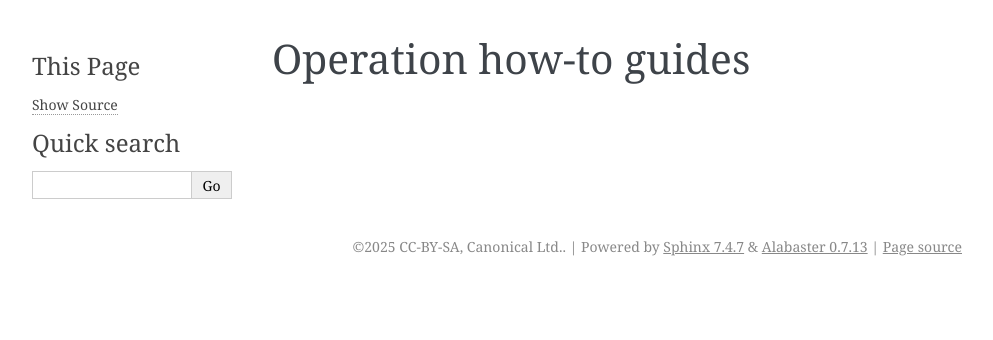
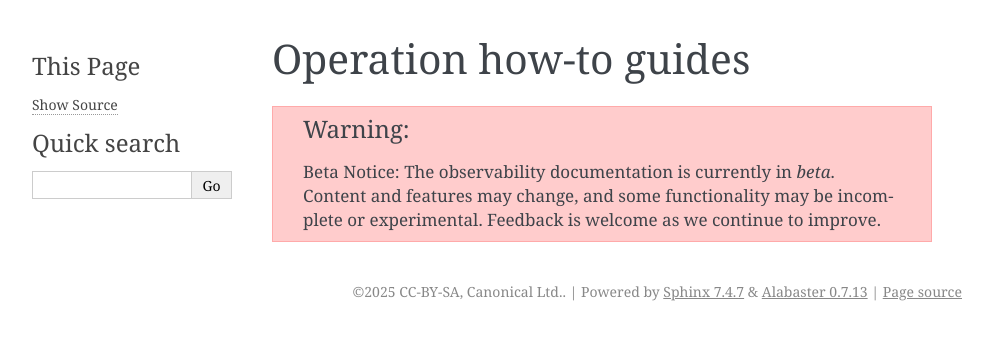
Before and after one commit to canonical/robotics_documentation, a Sphinx documentation site: the page built from docs/how-to-guides/operation/index.rst, in a window 1280 px wide. Shown: the top 340 px of the page, without its empty margins (148-1141 px from the left). Built offline with Sphinx 7.4.7, drawn with Linux system fonts in a browser that asks for light colours; pages that are not in the unit, such as notebooks, are missing from menus.

Commit message:
alermanager and index

```diff
--- a/docs/how-to-guides/operation/index.rst
+++ b/docs/how-to-guides/operation/index.rst
@@ -2,6 +2,14 @@
 
 Operation how-to guides
 =======================
+
+
+.. warning::
+
+      Beta Notice: The observability documentation is currently in `beta`.
+      Content and features may change, and some functionality may be incomplete
+      or experimental.
+      Feedback is welcome as we continue to improve.
 
 .. toctree::
    :maxdepth: 1
```
Also changed, not shown: docs/how-to-guides/operation/configure-alertmanager-to-send-email-alerts.md (+8 -1 lines).
